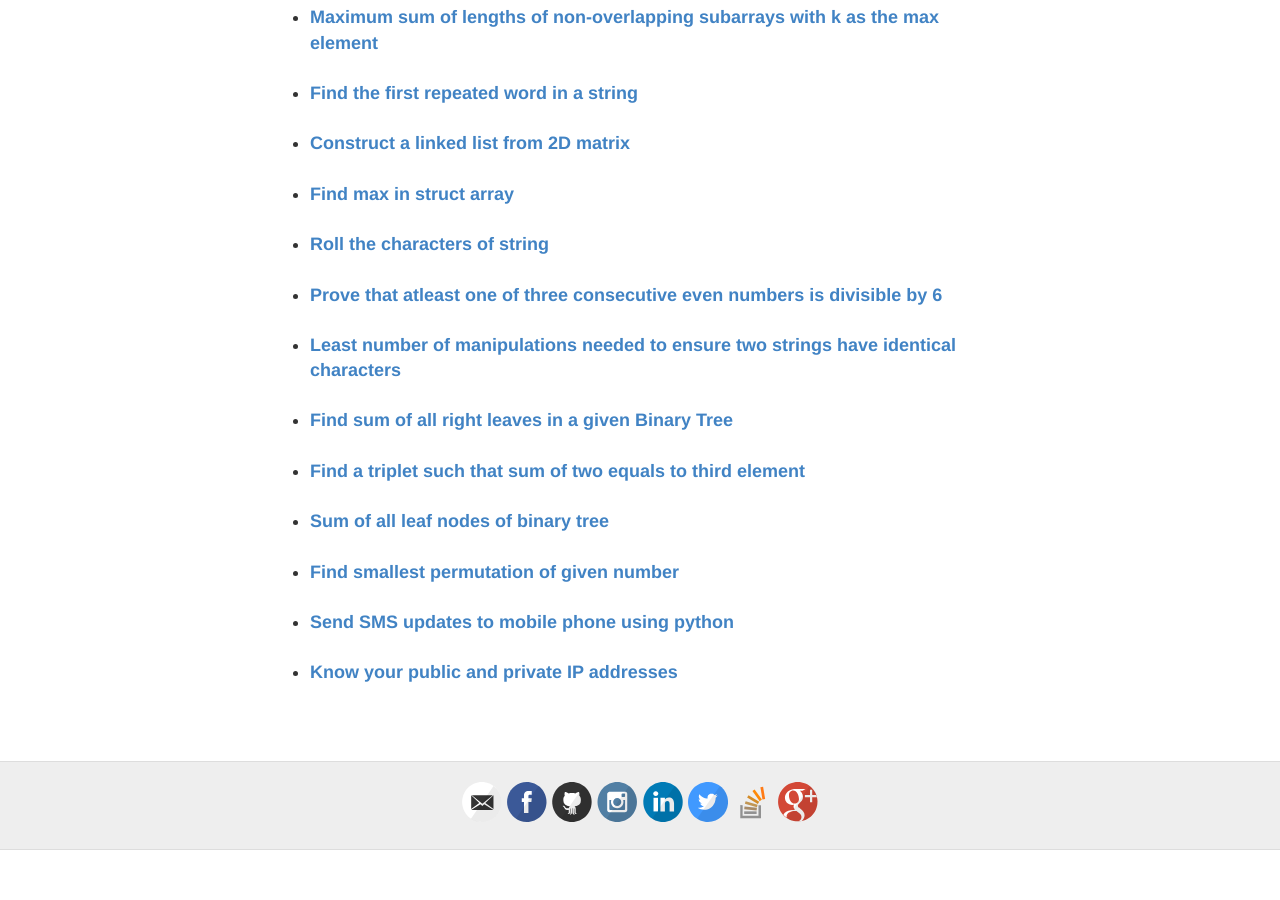
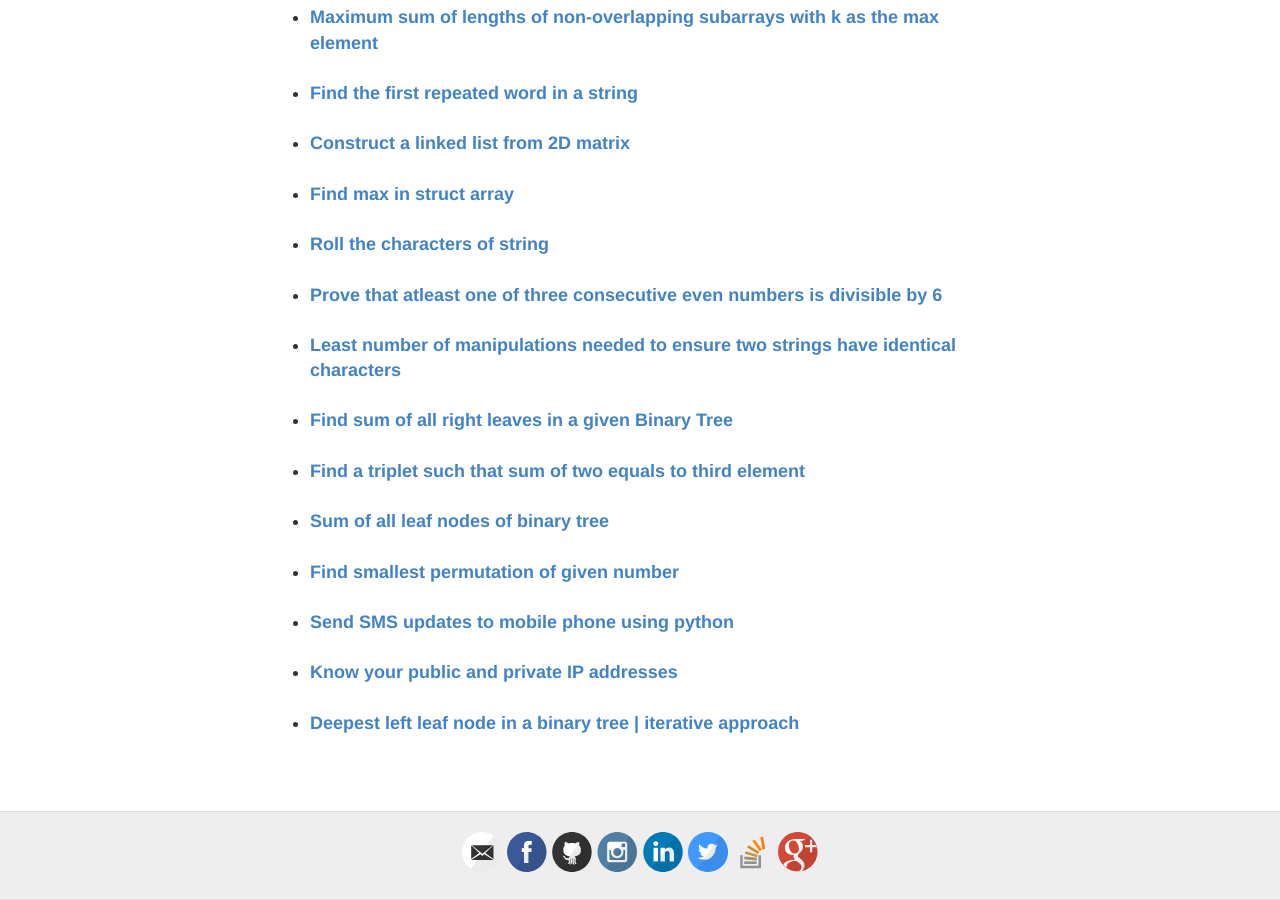
Before and after one commit to msdeep14/msdeep14.github.io, a Jekyll site: the page built from projects/geeksforgeeks_articles.html, in a window 1280 px wide and 900 px high, scrolled down 1298 px. Built offline with Jekyll 4.4.1, drawn with Linux system fonts in a browser that asks for light colours; before the commit the page ends 2148 px from its top, so only the background shows below that.

Commit message:
add geeksforgeeks article link

```diff
--- a/projects/geeksforgeeks_articles.html
+++ b/projects/geeksforgeeks_articles.html
@@ -50,6 +50,7 @@ permalink: /projects/geeksforgeeks_articles
         <li><strong><a target="_blank" href = "http://www.geeksforgeeks.org/find-smallest-permutation-given-number/">Find smallest permutation of given number</a></strong></li><br/>
         <li><strong><a target="_blank" href = "http://www.geeksforgeeks.org/send-sms-updates-mobile-phone-using-python/">Send SMS updates to mobile phone using python</a></strong></li><br/>
         <li><strong><a target="_blank" href = "http://www.geeksforgeeks.org/know-public-private-ip-addresses/">Know your public and private IP addresses</a></strong></li><br/>
+        <li><strong><a target="_blank" href = "http://www.geeksforgeeks.org/deepest-left-leaf-node-binary-tree-iterative-approach/">Deepest left leaf node in a binary tree | iterative approach</a></strong></li><br/>
     </ul>
 </p>
 </body>
```
